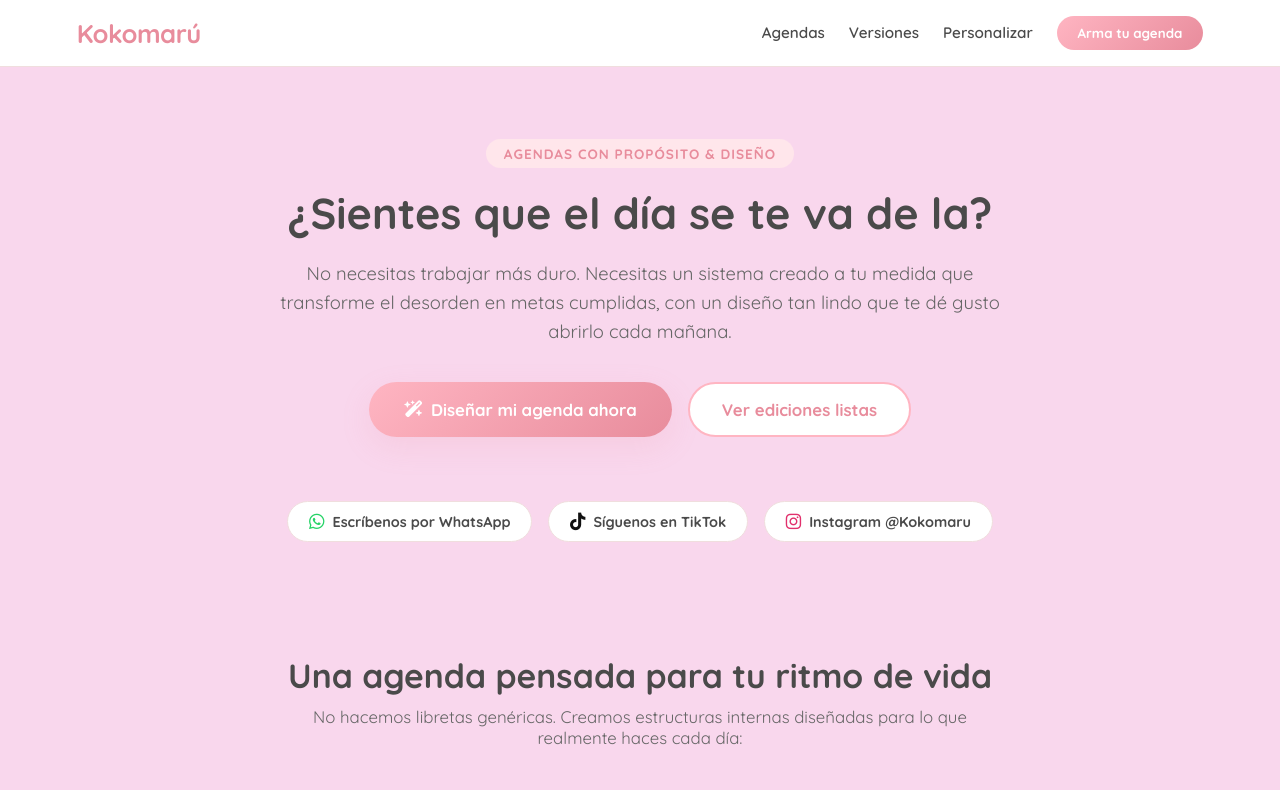
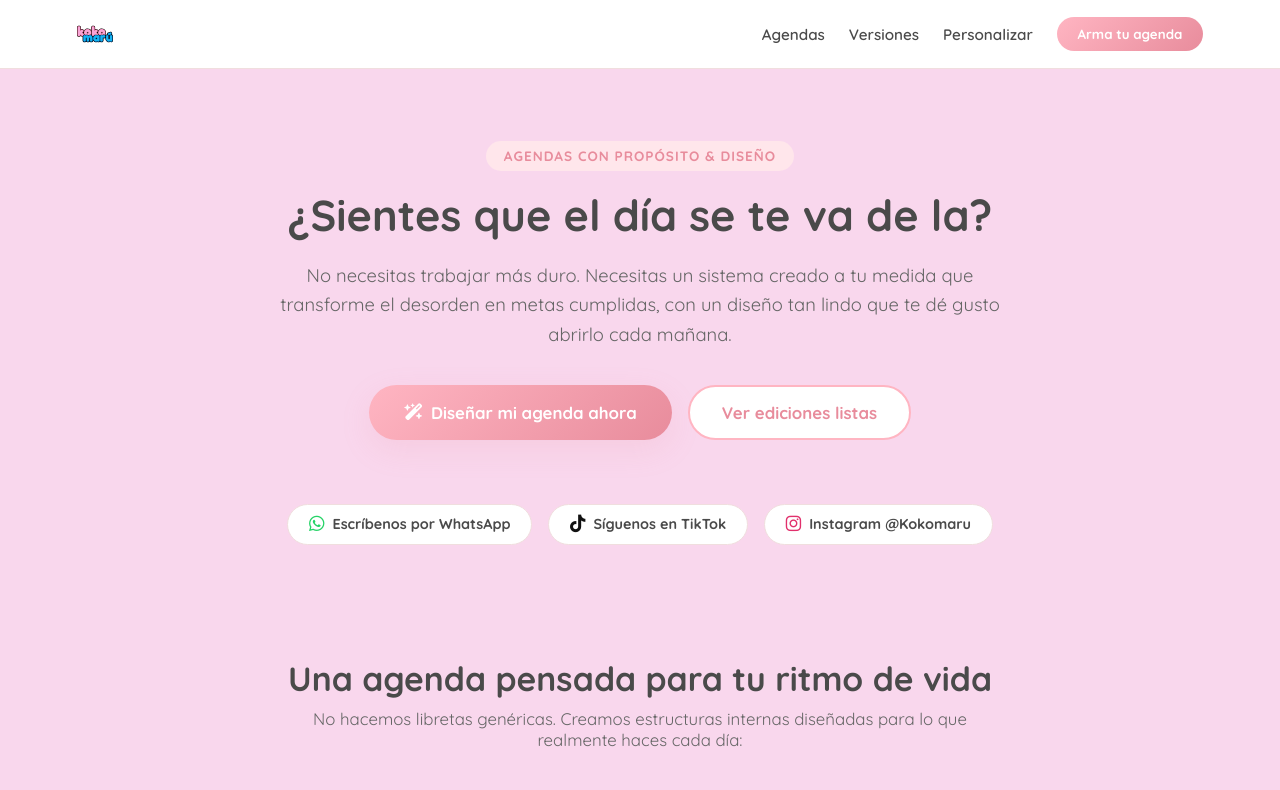
Before and after one commit to mentirasverdaderas/kokomaru, a plain HTML site: page index.html in a window 1280 px wide. Shown: the top 790 px of the page. Drawn offline with Linux system fonts and the light colour scheme.

Commit message:
coloco logo cabecera

```diff
--- a/index.html
+++ b/index.html
@@ -28,7 +28,8 @@
 
     <!-- NAVBAR -->
     <nav class="navbar">
-        <div class="nav-brand">Kokomarú</div>
+        <a href="#" class="logo">      <!-- Logo de cabecera -->
+    <img src="svg/logo-cuadrado.svg" alt="Kokomarú" class="navbar-logo"></a>
         <div class="nav-links">
             <a href="#categorias">Agendas</a>
             <a href="#precios">Versiones</a>
--- a/style.css
+++ b/style.css
@@ -1383,3 +1383,16 @@ footer {
     gap: 10px;
   }
 }
+
+/* --- LOGO EN EL ENCABEZADO --- */
+.logo {
+    display: flex;
+    align-items: center;
+    text-decoration: none;
+}
+
+.navbar-logo {
+    height: 36px; /* Ajusta este valor si lo quieres un poco más grande o más chico */
+    width: auto;
+    display: block;
+}
```
Also changed, not shown: svg/logo-cuadrado.svg (added).
